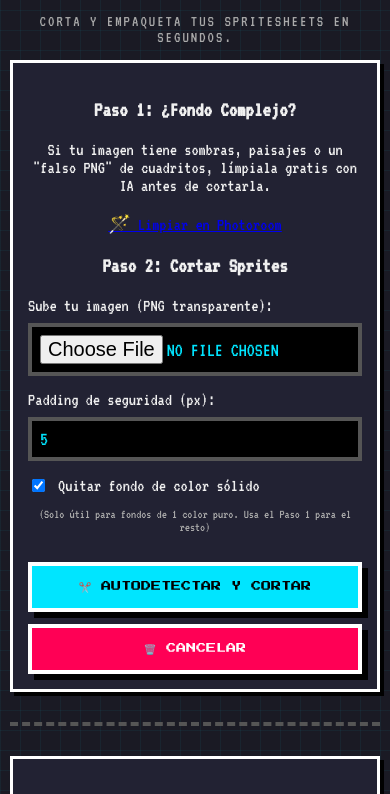
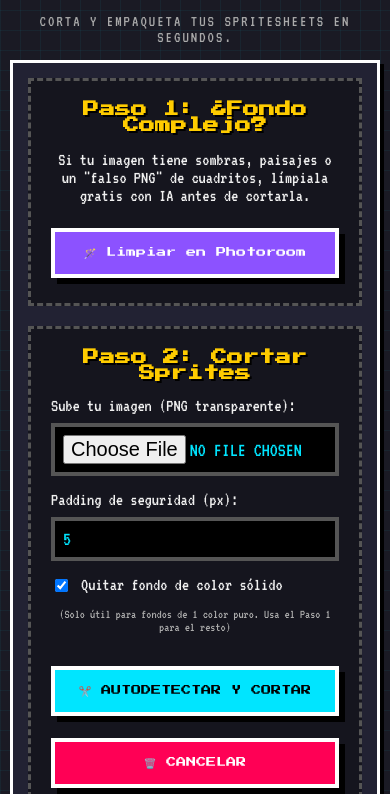
Before and after one commit to aronpolanco/bitautocutter, a plain HTML site: page index.html in a window 390 px wide. Shown: the part 50-844 px from the top of the page. Drawn offline with nearby package versions, Linux system fonts and the light colour scheme.

Commit message:
Update styles in style.css
Refactor CSS variables and add new styles for steps and buttons.

```diff
--- a/style.css
+++ b/style.css
@@ -1,10 +1,10 @@
 :root {
-    --bg-color: #1a1a24; /* Azul oscuro retro */
-    --card-bg: #222233; /* Fondo de los paneles */
-    --accent: #00e5ff; /* Cyan Arcade */
+    --bg-color: #1a1a24;
+    --card-bg: #222233;
+    --accent: #00e5ff;
     --accent-hover: #00b3cc;
-    --danger: #ff0055; /* Rosa/Rojo Arcade */
-    --select-color: #39ff14; /* Verde neón 8-bit */
+    --danger: #ff0055;
+    --select-color: #39ff14;
     --text: #f0f0f0;
     --border-color: #ffffff;
 }
@@ -18,7 +18,6 @@
     padding: 20px;
     display: flex;
     justify-content: center;
-    /* Cuadrícula estilo monitor viejo */
     background-image: linear-gradient(rgba(0, 229, 255, 0.05) 1px, transparent 1px),
                       linear-gradient(90deg, rgba(0, 229, 255, 0.05) 1px, transparent 1px);
     background-size: 20px 20px;
@@ -30,7 +29,6 @@
     text-align: center;
 }
 
-/* Título 100% 8-bit */
 header h1 {
     font-family: 'Press Start 2P', cursive;
     font-size: 2rem;
@@ -48,16 +46,50 @@
     margin-bottom: 30px;
 }
 
-/* Contenedores estilo bloque */
 .controls, .download-section, .preview-grid {
     background: var(--card-bg);
     padding: 20px;
     margin-bottom: 25px;
     border: 4px solid var(--border-color);
-    box-shadow: 8px 8px 0 #000; /* Sombra dura de 8-bits */
+    box-shadow: 8px 8px 0 #000;
 }
 
-/* Inputs pixelados */
+/* Nuevos estilos para los Pasos */
+.step-box {
+    background: #15151e;
+    border: 3px dashed #555;
+    padding: 20px;
+    margin-bottom: 20px;
+}
+
+.step-box h3 {
+    font-family: 'Press Start 2P', cursive;
+    color: #ffcc00;
+    margin-top: 0;
+    font-size: 1rem;
+    text-shadow: 2px 2px 0 #000;
+}
+
+.photoroom-btn {
+    display: inline-block;
+    background-color: #8c52ff; /* Morado estilo Photoroom */
+    color: white;
+    padding: 12px 20px;
+    text-decoration: none;
+    font-family: 'Press Start 2P', cursive;
+    font-size: 12px;
+    border: 4px solid #fff;
+    box-shadow: 6px 6px 0 #000;
+    transition: transform 0.1s, box-shadow 0.1s;
+    margin-top: 15px;
+}
+
+.photoroom-btn:hover { background-color: #a67cff; color: #fff;}
+.photoroom-btn:active {
+    transform: translate(6px, 6px);
+    box-shadow: 0px 0px 0 #000;
+}
+
 input[type="number"], input[type="text"], input[type="file"] {
     font-family: 'VT323', monospace;
     font-size: 20px;
@@ -73,14 +105,11 @@
     border-color: var(--accent);
 }
 
-.input-group {
-    margin: 15px 0;
-}
+.input-group { margin: 15px 0; }
 
-/* Botones Arcade interactivos */
 button {
     font-family: 'Press Start 2P', cursive;
-    font-size: 12px; /* Esta fuente es muy ancha, 12px es ideal */
+    font-size: 12px;
     padding: 15px 20px;
     border: 4px solid #fff;
     cursor: pointer;
@@ -92,26 +121,15 @@
 
 button:active {
     transform: translate(6px, 6px);
-    box-shadow: 0px 0px 0 #000; /* Efecto de presionar el botón de la maquinita */
+    box-shadow: 0px 0px 0 #000;
 }
 
-.primary-btn {
-    background-color: var(--accent);
-    color: #000;
-    border-color: #fff;
-}
-
+.primary-btn { background-color: var(--accent); color: #000; border-color: #fff; }
 .primary-btn:hover { background-color: #fff; color: #000; border-color: var(--accent); }
 
-.secondary-btn {
-    background-color: var(--danger);
-    color: #fff;
-    border-color: #fff;
-}
-
+.secondary-btn { background-color: var(--danger); color: #fff; border-color: #fff; }
 .secondary-btn:hover { background-color: #fff; color: #000; border-color: var(--danger); }
 
-/* Status */
 .status-msg {
     margin: 15px 0;
     color: #ffcc00;
@@ -119,7 +137,6 @@
     text-shadow: 2px 2px 0 #000;
 }
 
-/* Canvas y selección */
 .preview-grid {
     display: grid;
     grid-template-columns: repeat(auto-fill, minmax(64px, 1fr));
@@ -130,7 +147,6 @@
 canvas {
     border: 4px solid #444;
     background-color: #000;
-    /* Checkerboard retro */
     background-image: linear-gradient(45deg, #1a1a1a 25%, transparent 25%),
                       linear-gradient(-45deg, #1a1a1a 25%, transparent 25%),
                       linear-gradient(45deg, transparent 75%, #1a1a1a 75%),
@@ -142,88 +158,24 @@
     transition: transform 0.1s;
 }
 
-canvas:hover {
-    transform: translateY(-5px);
-    border-color: #fff;
-}
+canvas:hover { transform: translateY(-5px); border-color: #fff; }
 
-/* Sprite seleccionado (Borde verde neón) */
 canvas.selected {
     border: 4px solid var(--select-color);
     box-shadow: 0 0 15px var(--select-color), 4px 4px 0 #000;
 }
 
-hr {
-    border: none;
-    border-top: 4px dashed #555;
-    margin: 30px 0;
+hr { border: none; border-top: 4px dashed #555; margin: 30px 0; }
+
+@media (max-width: 768px) {
+    body { padding: 10px; font-size: 18px; }
+    header h1 { font-size: 1.2rem; margin: 10px 0; text-shadow: 2px 2px 0 #000; }
+    header p { font-size: 1rem; margin-bottom: 15px; }
+    .controls, .download-section, .preview-grid { padding: 15px; border-width: 3px; box-shadow: 4px 4px 0 #000; }
+    .button-group { display: flex; flex-direction: column; gap: 12px; }
+    button, .photoroom-btn { width: 100%; box-sizing: border-box; margin: 5px 0; padding: 15px; font-size: 10px; }
+    .input-group { display: flex; flex-direction: column; align-items: flex-start; }
+    input[type="number"], input[type="text"], input[type="file"] { width: 100%; box-sizing: border-box; margin-top: 8px; }
+    #downloadSection .input-group button { margin-left: 0; margin-top: 10px; }
+    .preview-grid { grid-template-columns: repeat(auto-fill, minmax(50px, 1fr)); gap: 10px; }
 }
-@media (max-width: 768px) {
-    body {
-        padding: 10px;
-        font-size: 18px;
-    }
-
-    header h1 {
-        font-size: 1.2rem; /* Achicamos el título 8-bit para que quepa */
-        margin: 10px 0;
-        text-shadow: 2px 2px 0 #000;
-    }
-
-    header p {
-        font-size: 1rem;
-        margin-bottom: 15px;
-    }
-
-    .controls, .download-section, .preview-grid {
-        padding: 15px;
-        border-width: 3px; /* Bordes un poco más finos en móvil */
-        box-shadow: 4px 4px 0 #000;
-    }
-
-    .button-group {
-        display: flex;
-        flex-direction: column; /* Apilamos los botones uno sobre otro */
-        gap: 12px;
-    }
-
-    button {
-        width: 100%; /* Botones de lado a lado para tocarlos fácil con el dedo */
-        margin: 0;
-        padding: 15px;
-        font-size: 10px; /* Ajuste para la fuente Press Start 2P */
-    }
-
-    .input-group {
-        display: flex;
-        flex-direction: column;
-        align-items: flex-start;
-    }
-
-    input[type="number"], input[type="text"], input[type="file"] {
-        width: 100%; /* Inputs a pantalla completa */
-        box-sizing: border-box;
-        margin-top: 8px;
-    }
-
-    /* Para que el input y el botón de descarga en móvil se vean bien */
-    #downloadSection .input-group button {
-        margin-left: 0;
-        margin-top: 10px;
-    }
-
-    .preview-grid {
-        /* Sprites un poco más apretados para aprovechar el espacio en vertical */
-        grid-template-columns: repeat(auto-fill, minmax(50px, 1fr));
-        gap: 10px;
-    }
-}
-/* Estado del botón mientras la IA procesa */
-button:disabled {
-    background-color: #555 !important;
-    color: #888 !important;
-    border-color: #444 !important;
-    cursor: not-allowed;
-    box-shadow: none !important;
-    transform: translate(6px, 6px);
-}
```
